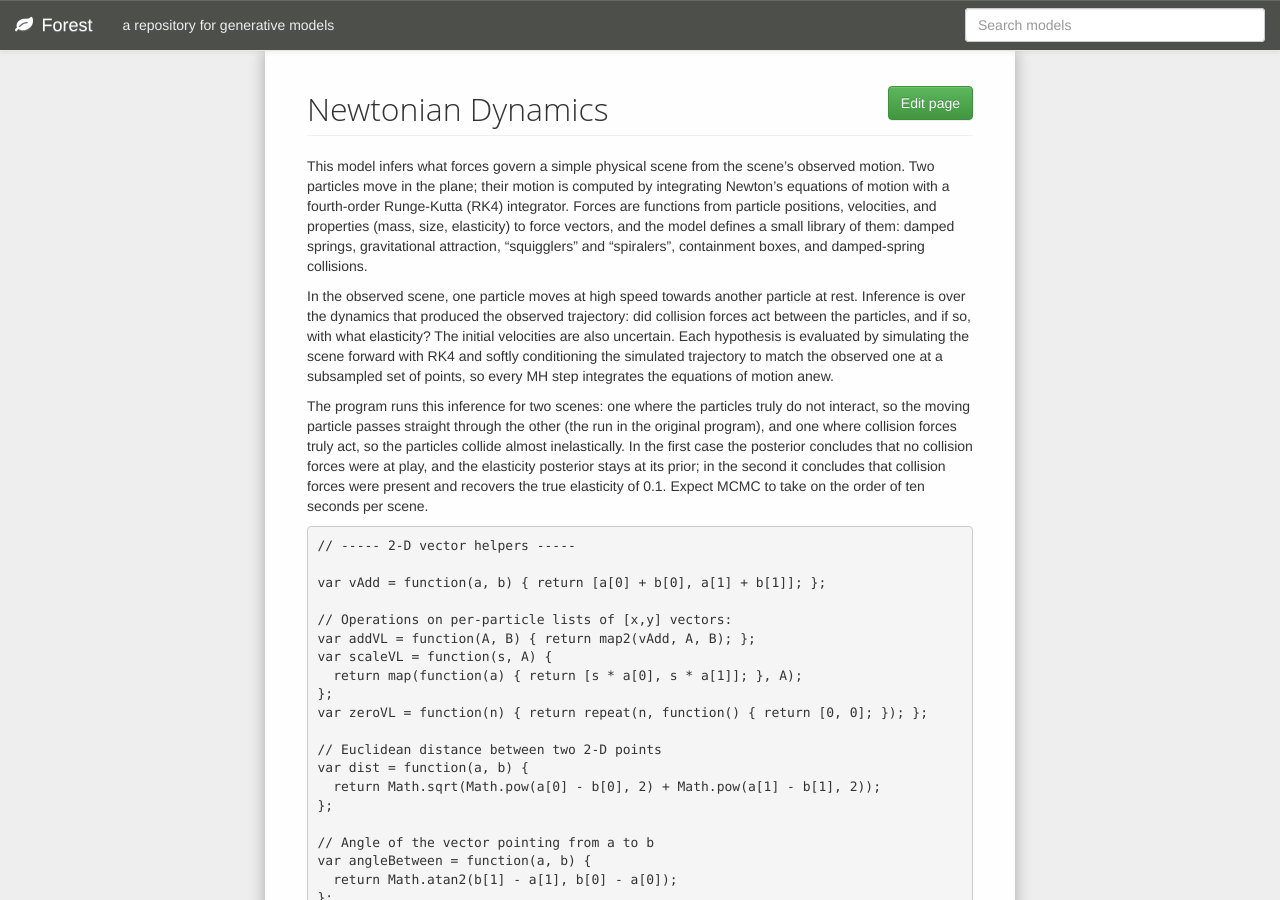
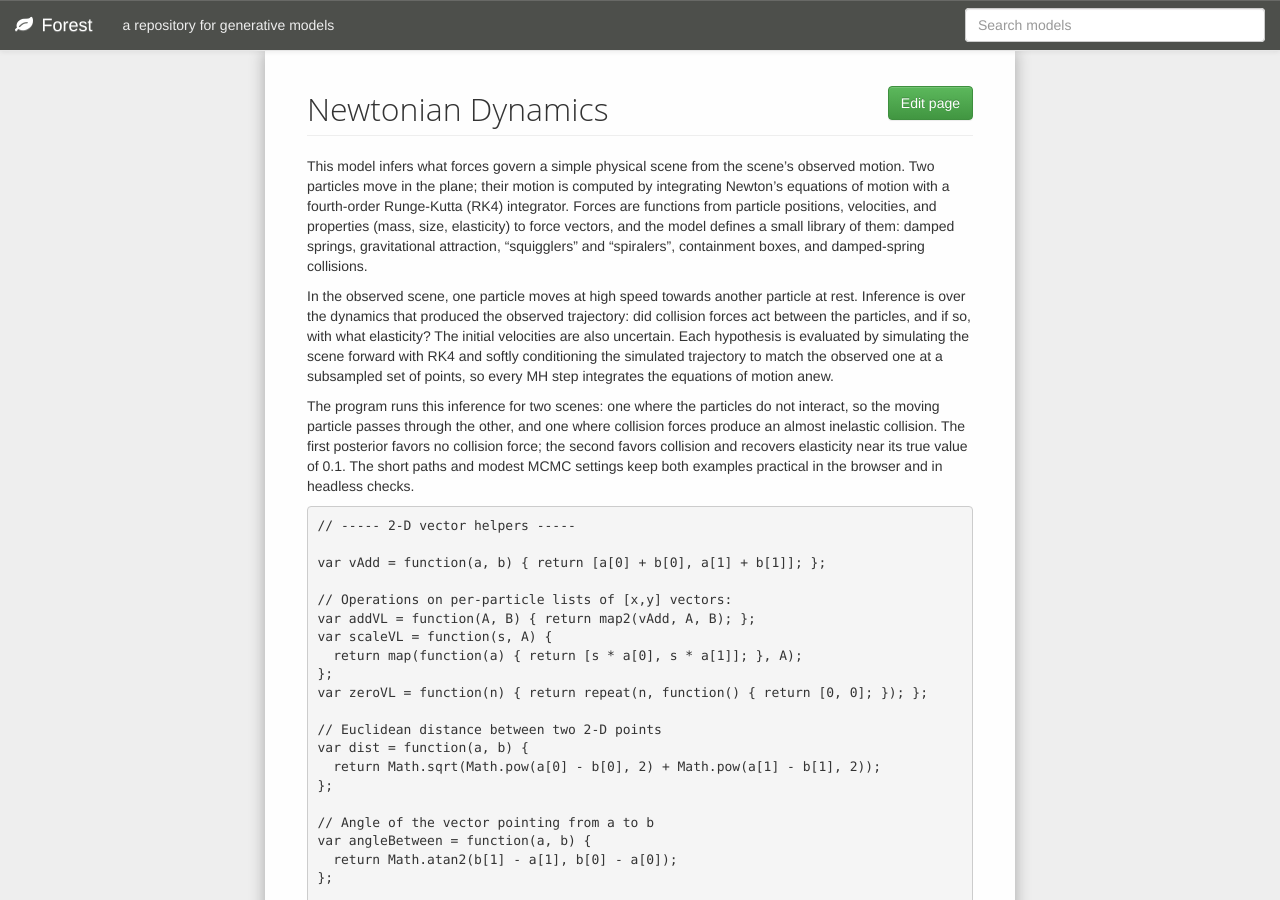
Before and after one commit to forestdb/forestdb.org, a Jekyll site: the page built from models/newton.md, in a window 1280 px wide and 900 px high. Built offline with Jekyll 4.4.1, drawn with Linux system fonts in a browser that asks for light colours; a script that is not in the unit is left out; some of the changed lines change nothing that is shown; some of the changed text lies outside the part shown.

Commit message:
reduce Newton model test runtime

```diff
--- a/models/newton.md
+++ b/models/newton.md
@@ -11,7 +11,7 @@
 
 In the observed scene, one particle moves at high speed towards another particle at rest. Inference is over the dynamics that produced the observed trajectory: did collision forces act between the particles, and if so, with what elasticity? The initial velocities are also uncertain. Each hypothesis is evaluated by simulating the scene forward with RK4 and softly conditioning the simulated trajectory to match the observed one at a subsampled set of points, so every MH step integrates the equations of motion anew.
 
-The program runs this inference for two scenes: one where the particles truly do not interact, so the moving particle passes straight through the other (the run in the original program), and one where collision forces truly act, so the particles collide almost inelastically. In the first case the posterior concludes that no collision forces were at play, and the elasticity posterior stays at its prior; in the second it concludes that collision forces were present and recovers the true elasticity of 0.1. Expect MCMC to take on the order of ten seconds per scene.
+The program runs this inference for two scenes: one where the particles do not interact, so the moving particle passes through the other, and one where collision forces produce an almost inelastic collision. The first posterior favors no collision force; the second favors collision and recovers elasticity near its true value of 0.1. The short paths and modest MCMC settings keep both examples practical in the browser and in headless checks.
 
 ~~~~
 // ----- 2-D vector helpers -----
@@ -194,8 +194,8 @@
 var sceneProperties = [{ mass: 2, size: 12, elastic: 0.1 },
                        { mass: 1, size: 12, elastic: 0.1 }];
 var dt = 0.001;
-var pathLength = 300;
-var numInferencePoints = 100;
+var pathLength = 250;
+var numInferencePoints = 50;
 
 // ----- Observation model -----
 
@@ -234,7 +234,7 @@
 // scene, the particles' elasticity, and the initial velocities.
 var inferDynamics = function(observedPath) {
   var reducedObserved = pathSplitter(observedPath, numInferencePoints);
-  return Infer({ method: 'MCMC', samples: 200, lag: 1, burn: 500 }, function() {
+  return Infer({ method: 'MCMC', samples: 100, lag: 1, burn: 200 }, function() {
     var collision = flip(0.5);
     var inferredForces = collision ? [collisionF] : [nullF];
     var mass1 = Math.exp(0.2);  // deterministic, as in the original code
@@ -292,10 +292,10 @@
 
 - Particle properties are records rather than association lists, and angles are computed with `Math.atan2`, which is equivalent to the original's case analysis.
 - The original parameterized Gaussians by variance (see its `gaussian-lnpdf`); the port keeps the variance parameterization through a helper.
-- The original's `noisy=` soft-equality conditions are folded into a single equivalent `factor`. As in the original's reduced comparison, the condition uses 100 subsampled path points; the original also listed a comparison over the full path.
+- The original's `noisy=` soft-equality conditions are folded into a single equivalent `factor`. The browser model conditions on 50 subsampled path points rather than the full path.
 - The original's `mh-query` returned `(list mass1 mass2)`, but both masses were the deterministic constant `(exp 0.2)`; the port returns the inferred force law and elasticity instead.
 - The original only ran the pass-through scene (its `true-Fl` was the null force); the port also runs the collision scene, which the original's output filenames suggest was the intended experiment.
-- MH settings: 500 burn-in iterations plus 200 samples per scene (the original requested 10 samples).
+- MH settings: 200 burn-in iterations plus 100 samples per scene (the original requested 10 samples).
 
 The original Church program:
 
```
